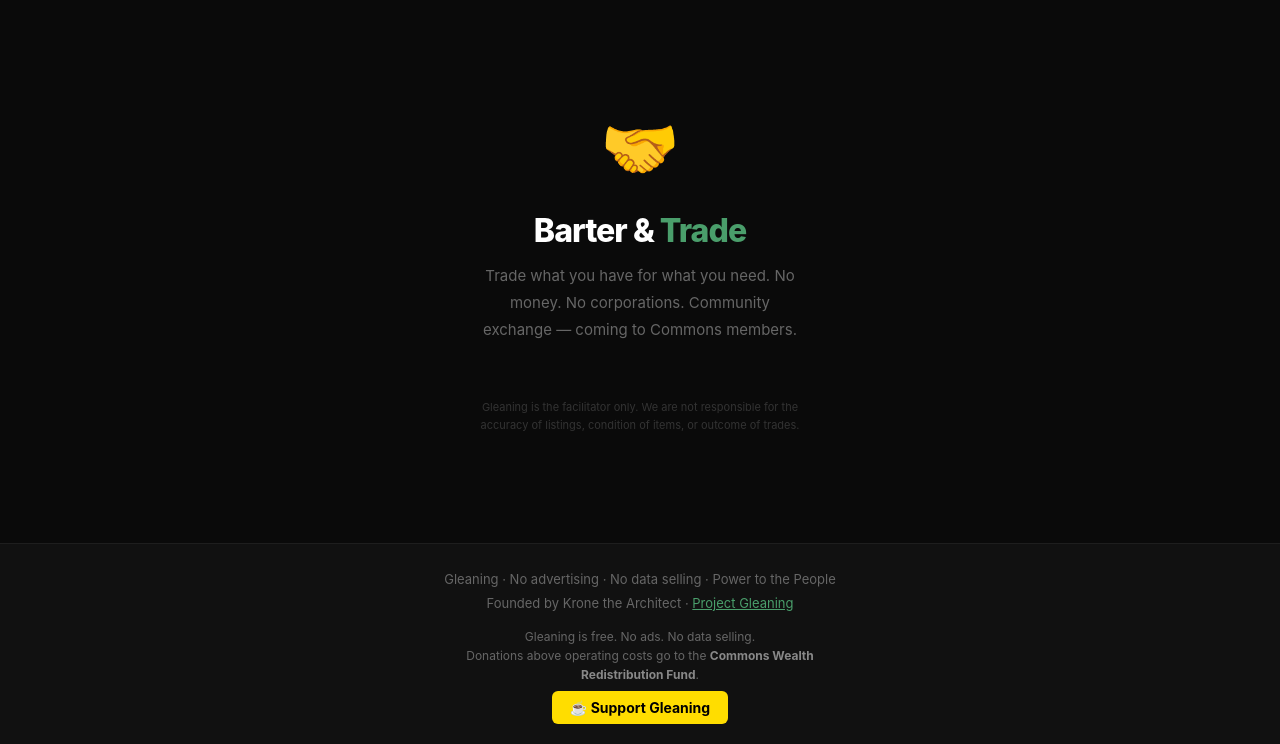
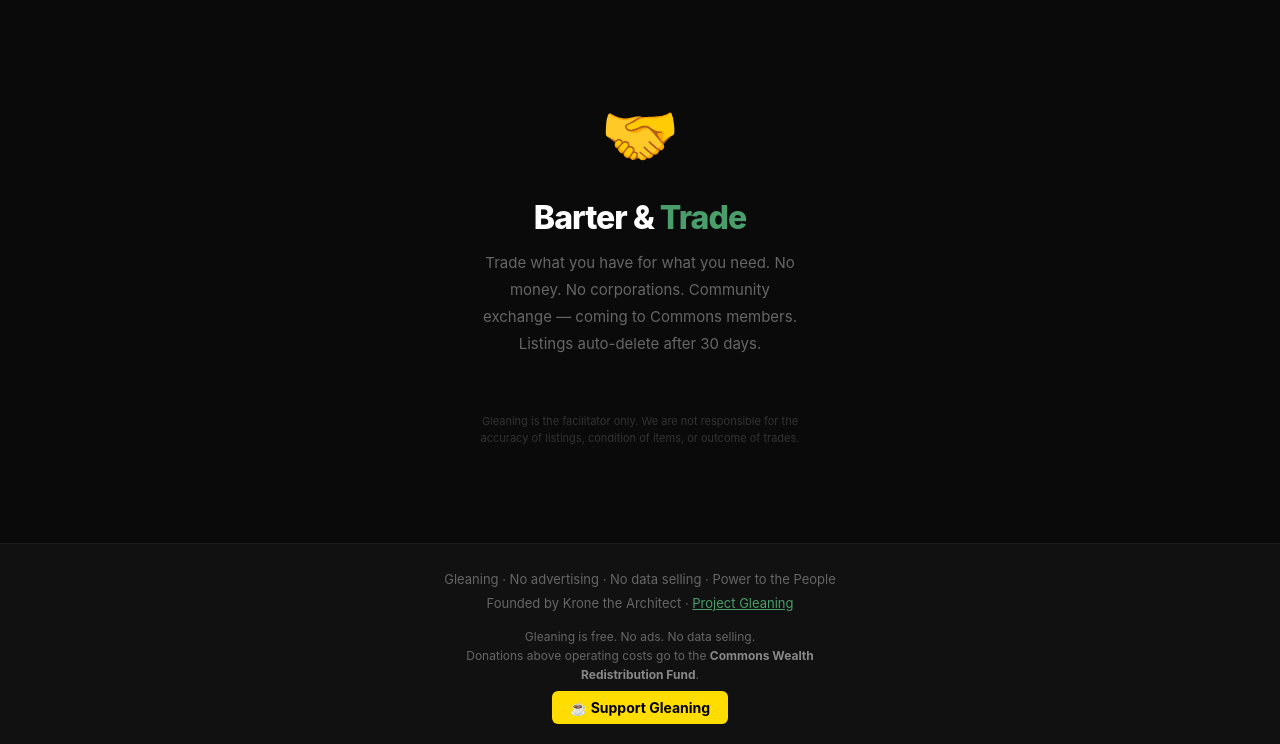
Before and after one commit to Kronestones/gleaning, a FastAPI app: page /barter in a window 1280 px wide. Shown: the part 56-800 px from the top of the page. Run offline with FastAPI, Linux system fonts and the light colour scheme; parts of the project's set-up code (start-up, migrations or seed data) failed here and were passed over.

Commit message:
fix: barter listings auto-delete after 30 days

```diff
--- a/gleaning/barter.py
+++ b/gleaning/barter.py
@@ -145,7 +145,7 @@ def expire_old_listings(db) -> int:
     """Auto-expire listings with no activity for 60 days."""
     from sqlalchemy import text
     try:
-        cutoff = datetime.now(timezone.utc) - timedelta(days=60)
+        cutoff = datetime.now(timezone.utc) - timedelta(days=30)
         result = db.execute(text("""
             UPDATE barter_listings
             SET status = 'expired'
--- a/templates/barter.html
+++ b/templates/barter.html
@@ -50,7 +50,7 @@
 <div class="main">
   <div class="icon">🤝</div>
   <h1 class="title">Barter & <span>Trade</span></h1>
-  <p class="subtitle">Trade what you have for what you need. No money. No corporations. Community exchange — coming to Commons members.</p>
+  <p class="subtitle">Trade what you have for what you need. No money. No corporations. Community exchange — coming to Commons members. Listings auto-delete after 30 days.</p>
 
   <p class="disclaimer">Gleaning is the facilitator only. We are not responsible for the accuracy of listings, condition of items, or outcome of trades.</p>
 </div>
```
